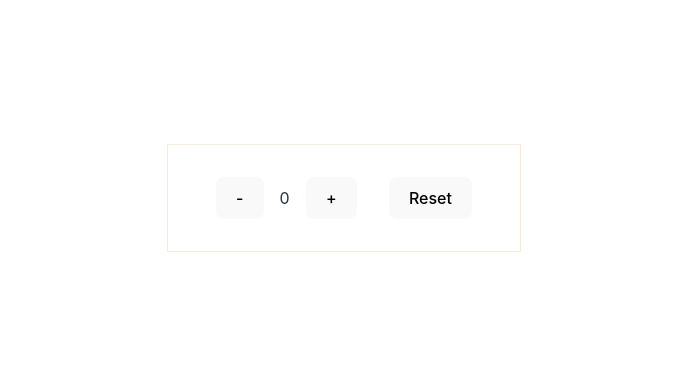
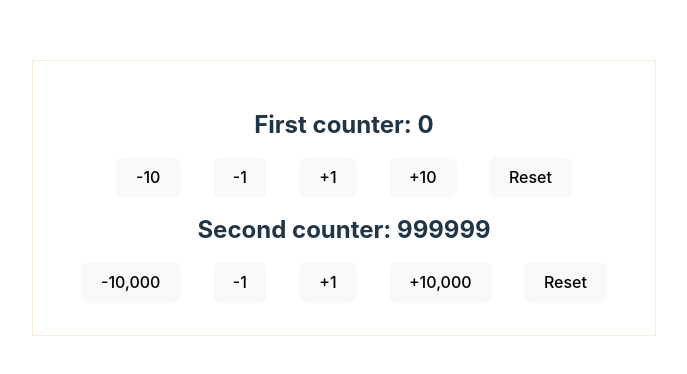
Before and after one commit to joshxc/react-hooks, a React (Vite) app in the folder use-reducer/: page / in a window 1280 px wide. Shown: the part 202-576 px from the top of the page, without its empty margins (296-983 px from the left). Built offline with nearby package versions, Linux system fonts and the light colour scheme.

Commit message:
add ComplexReducerCounter

```diff
--- a/use-reducer/src/App.jsx
+++ b/use-reducer/src/App.jsx
@@ -1,11 +1,13 @@
 import React from 'react';
 import SimpleReducerCounter from './components/SimpleReducerCounter';
+import ComplexReducerCounter from './components/ComplexReducerCounter';
 import './App.css';
 
 function App() {
   return (
     <div className="container">
-      <SimpleReducerCounter />
+      {/* <SimpleReducerCounter /> */}
+      <ComplexReducerCounter />
     </div>
   );
 }
--- /dev/null
+++ b/use-reducer/src/components/ComplexReducerCounter.jsx
@@ -0,0 +1,50 @@
+import React, { useReducer } from 'react';
+
+const initialState = {
+  firstCounter: 0,
+  secondCounter: 999999,
+};
+const reducer = (state, action) => {
+  switch (action.type) {
+    case 'increment':
+      return { ...state, firstCounter: state.firstCounter + action.value };
+    case 'decrement':
+      return { ...state, firstCounter: state.firstCounter - action.value };
+    case 'increment2':
+      return { ...state, secondCounter: state.secondCounter + action.value };
+    case 'decrement2':
+      return { ...state, secondCounter: state.secondCounter - action.value };
+    case 'reset':
+      return initialState;
+    default:
+      return state;
+  }
+};
+
+function ComplexReducerCounter() {
+  // useReducer returns the current state, and dispatch method to call actions in the reducer()
+  const [count, dispatch] = useReducer(reducer, initialState);
+
+  return (
+    <div>
+      <div>
+        <h2>First counter: {count.firstCounter}</h2>
+        <button onClick={() => dispatch({ type: 'decrement', value: 10 })}>-10</button>
+        <button onClick={() => dispatch({ type: 'decrement', value: 1 })}>-1</button>
+        <button onClick={() => dispatch({ type: 'increment', value: 1 })}>+1</button>
+        <button onClick={() => dispatch({ type: 'increment', value: 10 })}>+10</button>
+        <button onClick={() => dispatch({ type: 'reset' })}>Reset</button>
+      </div>
+      <div>
+        <h2>Second counter: {count.secondCounter}</h2>
+        <button onClick={() => dispatch({ type: 'decrement2', value: 1000 })}>-10,000</button>
+        <button onClick={() => dispatch({ type: 'decrement2', value: 1 })}>-1</button>
+        <button onClick={() => dispatch({ type: 'increment2', value: 1 })}>+1</button>
+        <button onClick={() => dispatch({ type: 'increment2', value: 10000 })}>+10,000</button>
+        <button onClick={() => dispatch({ type: 'reset' })}>Reset</button>
+      </div>
+    </div>
+  );
+}
+
+export default ComplexReducerCounter;
```
